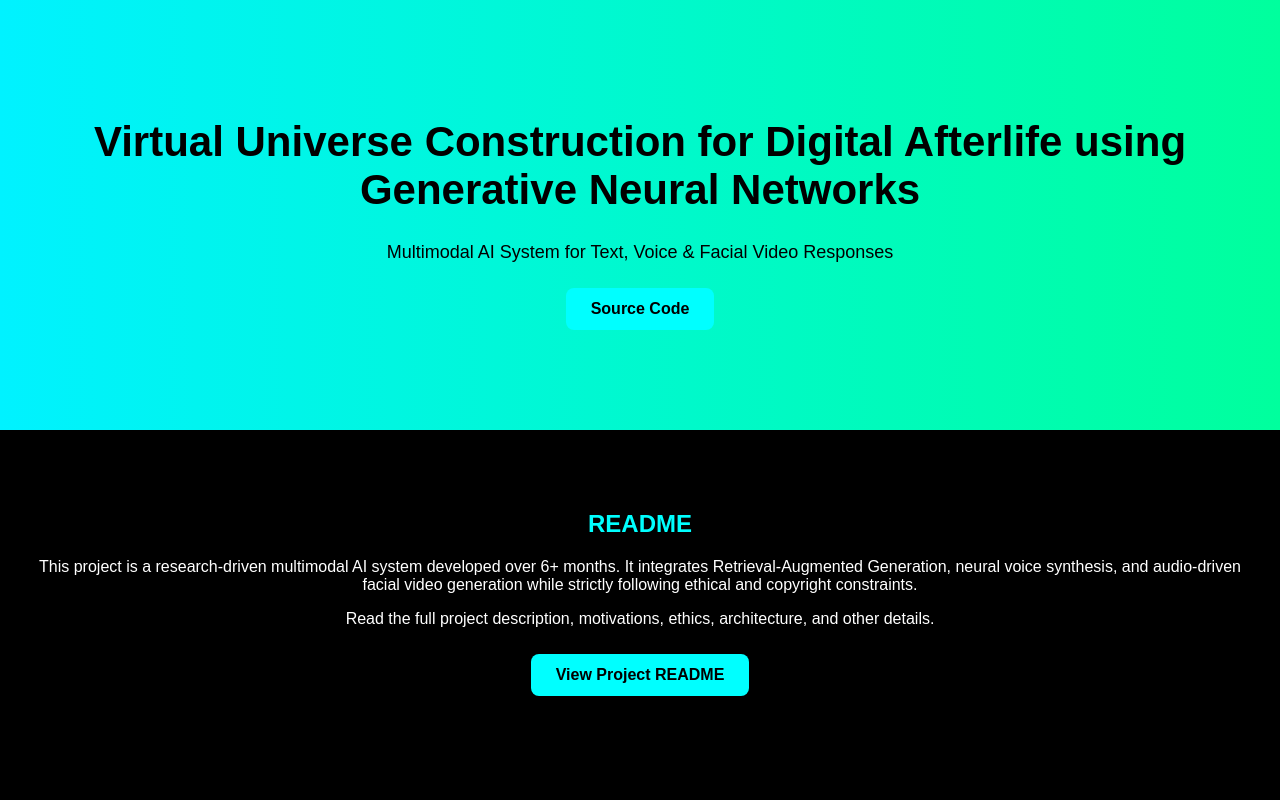
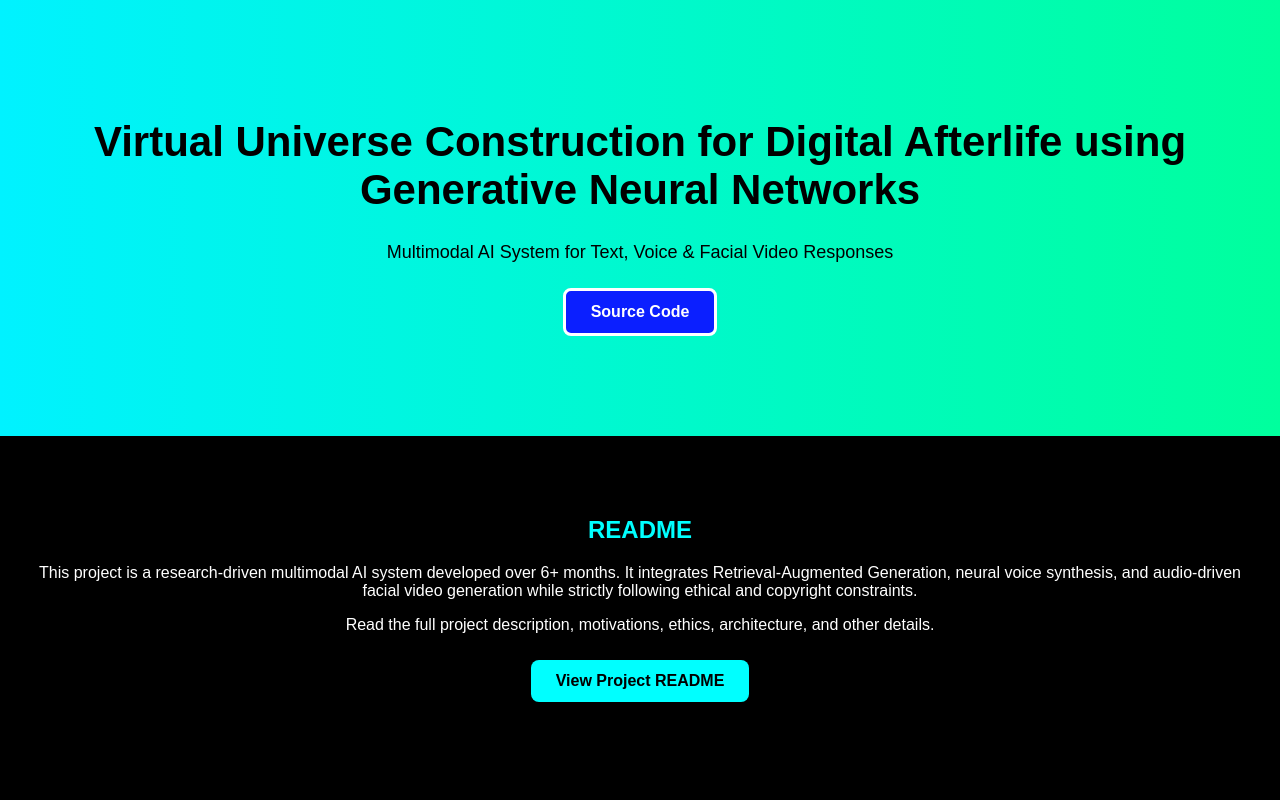
Before and after one commit to harshitha-urss/virtual-universe-digital-afterlife, a plain HTML site: page index.html in a window 1280 px wide. Shown: the top 800 px of the page. Drawn offline with Linux system fonts and the light colour scheme.

Commit message:
Update index.html

```diff
--- a/index.html
+++ b/index.html
@@ -12,9 +12,17 @@
 <div class="hero">
     <h1>Virtual Universe Construction for Digital Afterlife using Generative Neural Networks</h1>
     <p>Multimodal AI System for Text, Voice & Facial Video Responses</p>
-    <a href="https://github.com/harshitha-urss/virtual-universe-digital-afterlife" class="btn">
-        Source Code
-    </a>
+    <a href="https://github.com/harshitha-urss/virtual-universe-digital-afterlife"
+   class="btn"
+   style="
+      background-color:#0b1fff;
+      color:white;
+      border:3px solid white;
+      font-size:16px;
+   ">
+   Source Code
+</a>
+
 </div>
 
 <!-- 2. README -->
```
